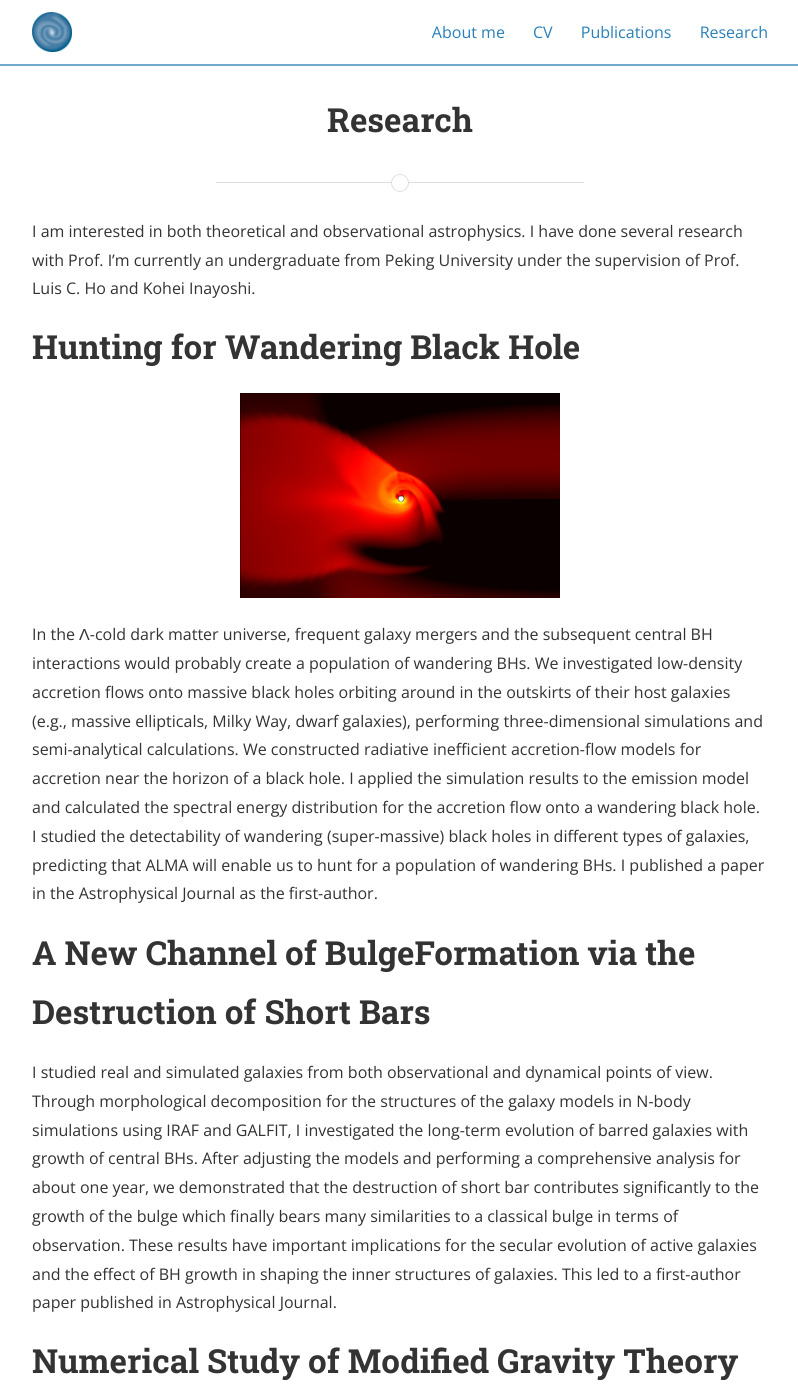
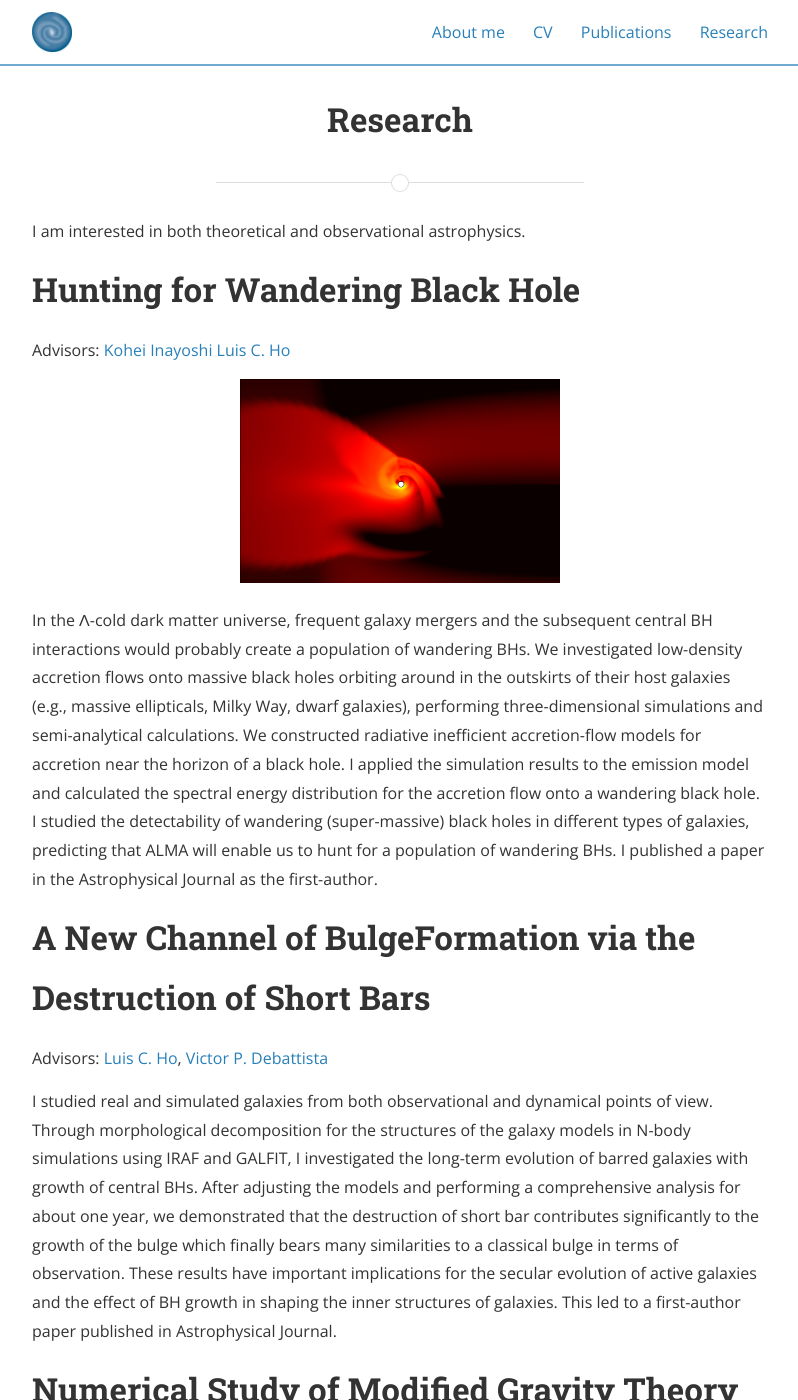
Before and after one commit to mh-guo/mh-guo-slate.github.io, a Jekyll site: the page built from research.md, in a window 1280 px wide and 1400 px high. Shown: the whole window, without its empty margins (240-1038 px from the left). Built offline with Jekyll 4.4.1, drawn with Linux system fonts in a browser that asks for light colours; nearby versions of some CDN libraries.

Commit message:
Update research.md

```diff
--- a/research.md
+++ b/research.md
@@ -5,10 +5,11 @@ permalink: /research/
 main_nav: true
 ---
 
-I am interested in both theoretical and observational astrophysics. I have done several research with Prof.
-I'm currently an undergraduate from Peking University under the supervision of Prof. Luis C. Ho and Kohei Inayoshi.
+I am interested in both theoretical and observational astrophysics.
 
 <h1> Hunting for Wandering Black Hole </h1>
+
+Advisors: [Kohei Inayoshi](https://inayoshi0328.wixsite.com/kohei-inayoshi) [Luis C. Ho](http://kavli.pku.edu.cn/~lho/)
 
 ![alt text]({{ site.baseurl }}/assets/wandering_BH.png "Profile Picture"){:.profile}
 
@@ -16,8 +17,12 @@ In the Λ-cold dark matter universe, frequent galaxy mergers and the subsequent
 
 <h1> A New Channel of BulgeFormation via the Destruction of Short Bars </h1>
 
+Advisors: [Luis C. Ho](http://kavli.pku.edu.cn/~lho/), [Victor P. Debattista](http://www.star.uclan.ac.uk/~vpd/)
+
 I studied real and simulated galaxies from both observational and dynamical points of view. Through morphological decomposition for the structures of the galaxy models in N-body simulations using IRAF and GALFIT, I investigated the long-term evolution of barred galaxies with growth of central BHs. After adjusting the models and performing a comprehensive analysis for about one year, we demonstrated that the destruction of short bar contributes significantly to the growth of the bulge which finally bears many similarities to a classical bulge in terms of observation. These results have important implications for the secular evolution of active galaxies and the effect of BH growth in shaping the inner structures of galaxies. This led to a first-author paper published in Astrophysical Journal.
 
 <h1> Numerical Study of Modified Gravity Theory and the Application to Neutron Stars and Gravitational Waves </h1>
 
+Advisor: [Lijing Shao](https://friendshao.github.io/about/)
+
 I investigated a scalar-tensor gravity theory proposed by Damour and Esposito-Farèse (DEF) that predicts large deviations from General Relativity for neutron stars through spontaneous scalarization phenomena. I constructed reduced-order surrogate model for the derived quantities in this theory, coded in a python package pySTGROMX that speeds up calculations at two orders of magnitude yet still keeps accuracy, compared with the previous algorithms. As an application, we utilized pySTGROMX to explore constraints on the DEF theory with latest well-timed binary pulsars and gravitational waves through Markov Chain Monte Carlo simulations. I am currently working on a first-author paper manuscript in prep for Physical Review D.
```
